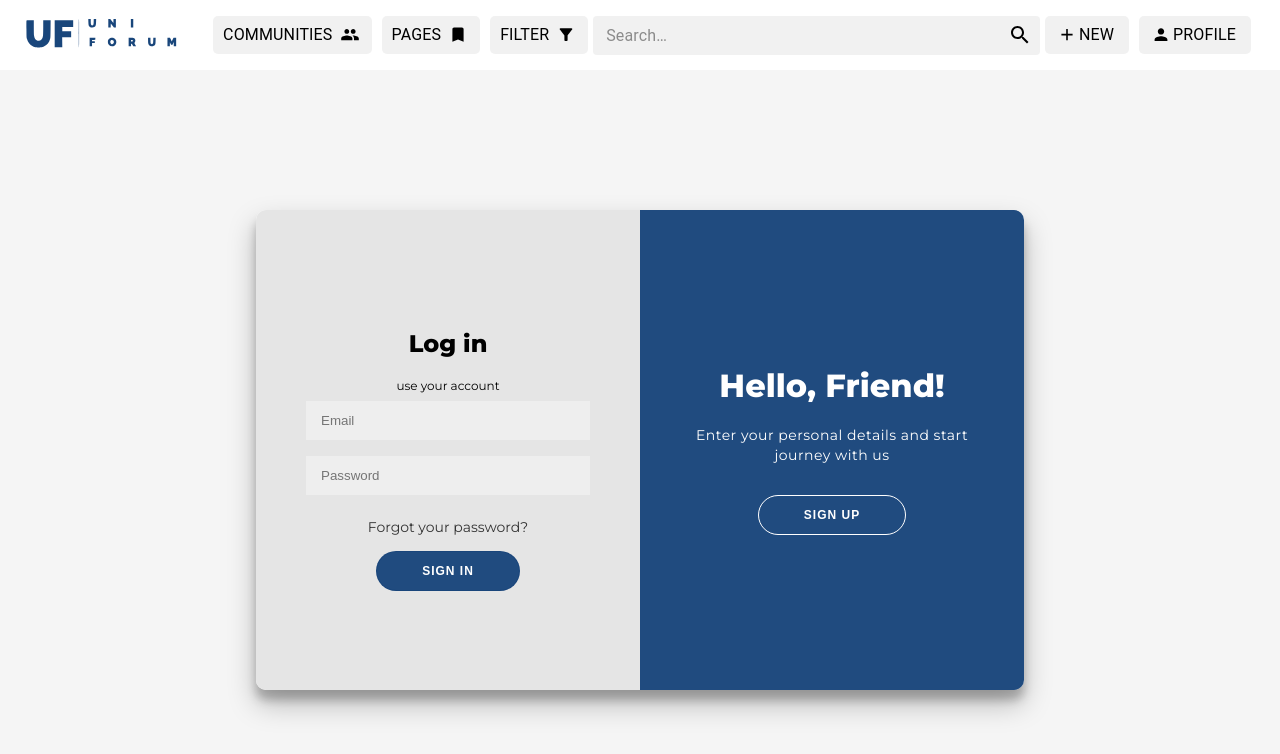
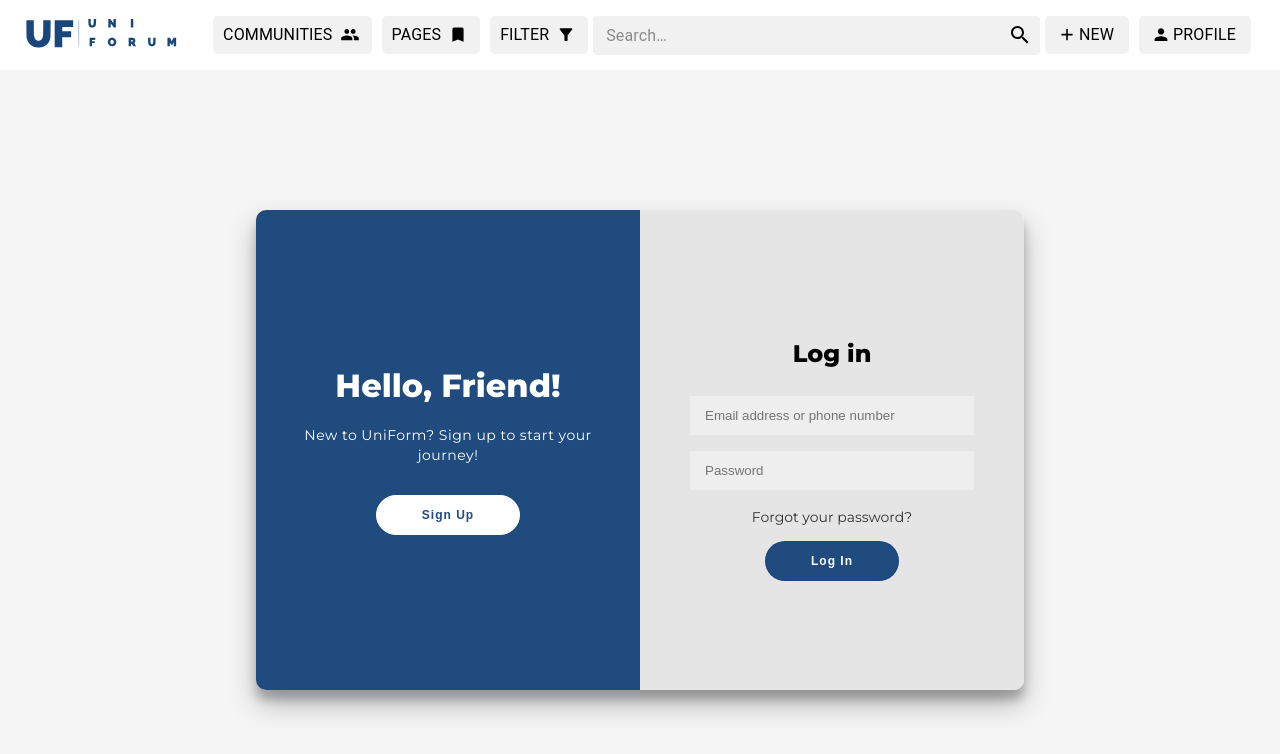
Before and after one commit to SE701-T5/Frontend, a React (Create React App) app: page /login in a window 1280 px wide. Shown: the top 754 px of the page. Built offline with nearby package versions, Linux system fonts and the light colour scheme.

Commit message:
Update login page style

```diff
--- a/src/pages/LoginRegister/LoginForm.jsx
+++ b/src/pages/LoginRegister/LoginForm.jsx
@@ -27,12 +27,10 @@ export default function LoginForm({ LoginFormDetail }) {
         <div className="LoginRegisterForm_container sign-in-container">
           <form className="LoginRegisterForm_form" onSubmit={handleSubmit}>
             <h2 className="LoginRegisterForm_h2">Log in</h2>
-
-            <span className="LoginRegisterForm_span">use your account</span>
             <input
               className="LoginRegisterForm_input"
               type="email"
-              placeholder="Email"
+              placeholder="Email address or phone number"
               name="email"
               value={email}
               onChange={handleChange}
@@ -58,8 +56,8 @@ export default function LoginForm({ LoginFormDetail }) {
               Forgot your password?
             </Link>
 
-            <button className="LoginRegisterForm_button" type="submit">
-              Sign In
+            <button className="LoginRegisterForm_button LoginRegisterForm_Loginbutton" type="submit">
+              Log In
             </button>
           </form>
         </div>
@@ -70,10 +68,10 @@ export default function LoginForm({ LoginFormDetail }) {
               <h1 className="LoginRegisterForm_h1">Hello, Friend!</h1>
 
               <p className="LoginRegisterForm_p">
-                Enter your personal details and start journey with us
+                New to UniForm? Sign up to start your journey!
               </p>
               <button
-                className="LoginRegisterForm_button ghost"
+                className="LoginRegisterForm_button LoginRegisterForm_Signupbutton"
                 id="signUp"
                 onClick={() => {
                   navigate("/register");
--- a/src/pages/LoginRegister/LoginPage.css
+++ b/src/pages/LoginRegister/LoginPage.css
@@ -1,5 +1,4 @@
 @import url("https://fonts.googleapis.com/css?family=Montserrat:400,800");
-
 * {
     box-sizing: border-box;
 }
@@ -40,20 +39,29 @@
     color: #333;
     font-size: 14px;
     text-decoration: none;
-  margin: 15px 0;
+    margin: 10px 0;
+    margin-bottom: 15px;
 }
 
 .LoginRegisterForm_button {
     border-radius: 20px;
-  border: 1px solid rgba(25, 70, 123, 0.97);
-  background-color: rgba(25, 70, 123, 0.97);
-  color: #ffffff;
     font-size: 12px;
     font-weight: bold;
     padding: 12px 45px;
     letter-spacing: 1px;
-  text-transform: uppercase;
     cursor: pointer;
+}
+
+.LoginRegisterForm_Loginbutton {
+    border: 1px solid rgba(25, 70, 123, 0.97);
+    background-color: rgba(25, 70, 123, 0.97);
+    color: #ffffff;
+}
+
+.LoginRegisterForm_Signupbutton {
+    border: 1px solid #ffffff;
+    background-color: #ffffff;
+    color: rgba(25, 70, 123, 0.97);
 }
 
 .LoginRegisterForm_button:active {
@@ -88,6 +96,13 @@
     width: 100%;
 }
 
+.LoginRegisterForm_input,
+.LoginRegisterForm_input:focus,
+.LoginRegisterForm_input:focus,
+.LoginRegisterForm_input:focus {
+    outline: none;
+}
+
 .LoginRegister_container {
     background-color: #fff;
     border-radius: 10px;
@@ -106,7 +121,7 @@
 }
 
 .sign-in-container {
-  left: 0;
+    right: 0;
     width: 50%;
     z-index: 2;
 }
@@ -123,7 +138,6 @@
         opacity: 0;
         z-index: 1;
     }
-
     50%,
     100% {
         opacity: 1;
@@ -134,17 +148,14 @@
 .LoginRegisterForm_overlay-container {
     position: absolute;
     top: 0;
-  left: 50%;
+    left: 0;
     width: 50%;
     height: 100%;
-  overflow: hidden;
-
     z-index: 100;
 }
 
 .LoginRegisterForm_overlay {
     background: rgba(25, 70, 123, 0.97);
-
     background-repeat: no-repeat;
     background-size: cover;
     background-position: 0 0;
@@ -163,7 +174,6 @@
     width: 50%;
     height: 100%;
     overflow: hidden;
-
     z-index: 100;
 }
 
@@ -190,6 +200,7 @@
     height: 100%;
     width: 50%;
 }
+
 .LoginRegisterForm_overlay-right {
     right: 0;
     transform: translateX(0);
```
Lines whose indentation alone changed are shown as unchanged.
